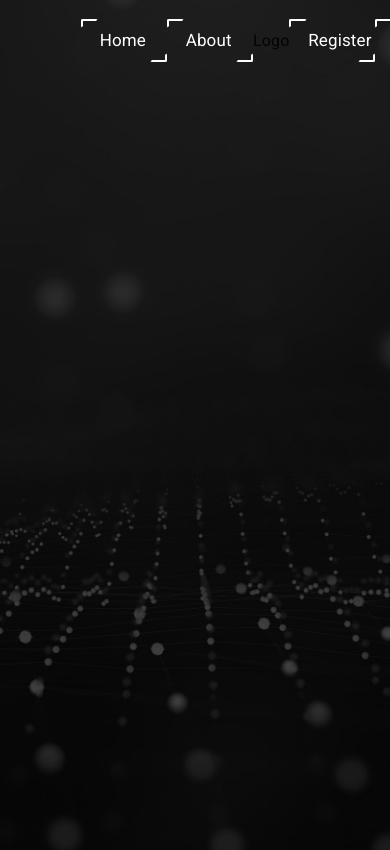
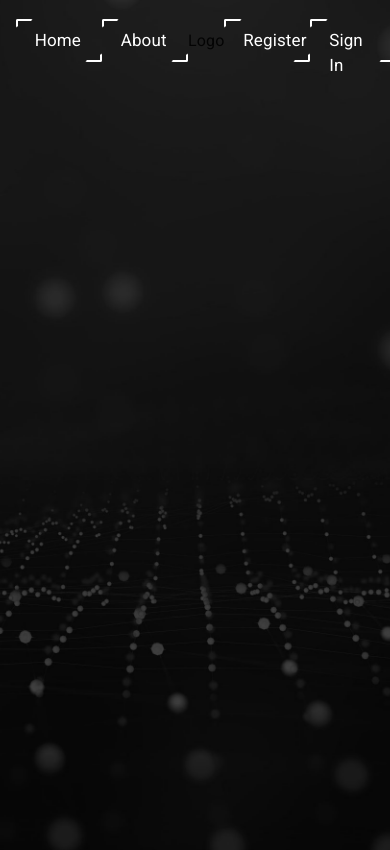
Before and after one commit to EgidijusPetrauskas/expense-tracker, a React (Create React App) app: page / in a window 390 px wide. Built offline with nearby package versions, Linux system fonts and the light colour scheme.

Commit message:
(feat): add theme color scheme

```diff
--- a/src/index.tsx
+++ b/src/index.tsx
@@ -5,11 +5,11 @@ import { CssBaseline } from '@mui/material';
 import { ThemeProvider } from '@emotion/react';
 import App from './app';
 
-import theme from './styles/theme';
+import customTheme from './styles/theme';
 
 ReactDOM.render(
   <React.StrictMode>
-    <ThemeProvider theme={theme}>
+    <ThemeProvider theme={customTheme}>
       <CssBaseline />
       <App />
     </ThemeProvider>
--- a/src/styles/theme.ts
+++ b/src/styles/theme.ts
@@ -1,9 +1,25 @@
-import { createTheme } from '@mui/material';
+import { createTheme, Theme } from '@mui/material';
 
-const theme = createTheme({
+const theme: Theme = createTheme();
+
+const customTheme: Theme = createTheme({
   palette: {
+    primary: {
+      main: '#66FCF10',
+      dark: '#C5C6C7',
+    },
+
+    secondary: {
+      main: '#45A29E',
+      dark: '#1F2833',
+    },
+
+    myBlack: {
+      main: '#0B0C10',
+    },
+
     background: {
-      default: '#C5C6C7',
+      default: '#0B0C10',
     },
   },
 
@@ -15,8 +31,11 @@ const theme = createTheme({
       alignItems: 'center',
       minHeight: 65,
       pt: 2,
+      [theme.breakpoints.down('md')]: {
+        width: 1,
+      },
     },
   },
 });
 
-export default theme;
+export default customTheme;
--- a/src/types/theme.d.ts
+++ b/src/types/theme.d.ts
@@ -5,3 +5,13 @@ declare module '@mui/material/styles/createMixins' {
     navbar: CSSProperties;
   }
 }
+
+declare module '@mui/material/styles/createPalette' {
+  interface PaletteOptions {
+    myBlack?: PaletteColorOptions;
+  }
+
+  interface Palette {
+    myBlack: PaletteColor;
+  }
+}
```
